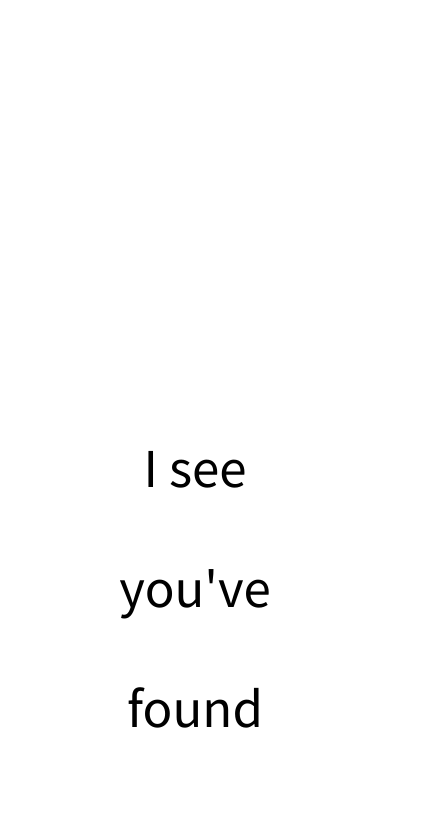
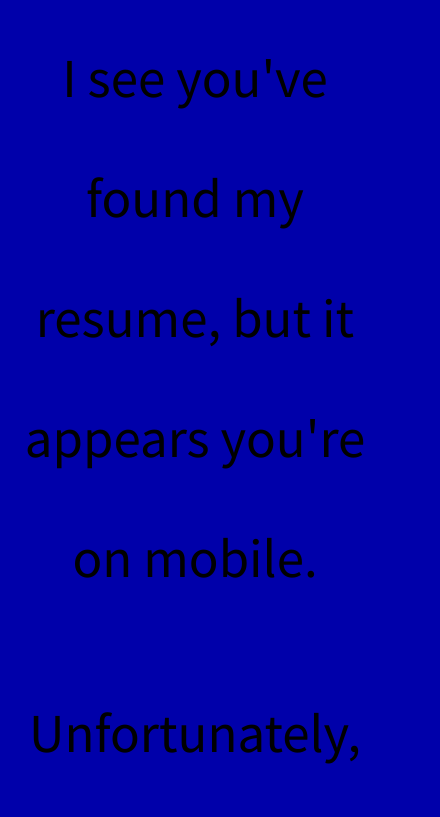
Before and after one commit to reputationpen/ResumeSite, a plain HTML site: page mobile.html in a window 390 px wide. Shown: the top 817 px of the page, 440 px wide, since content can reach past the window. Drawn offline with Linux system fonts and the light colour scheme; a web font is replaced by a local one.

Commit message:
Update mobile.css

```diff
--- a/mobile.css
+++ b/mobile.css
@@ -14,4 +14,6 @@ body {
   padding-top: 400px;
   padding-left: 100px;
   padding-right: 100px;
+  background-color: #0000AA;
+  padding: 10px;
 }
```
